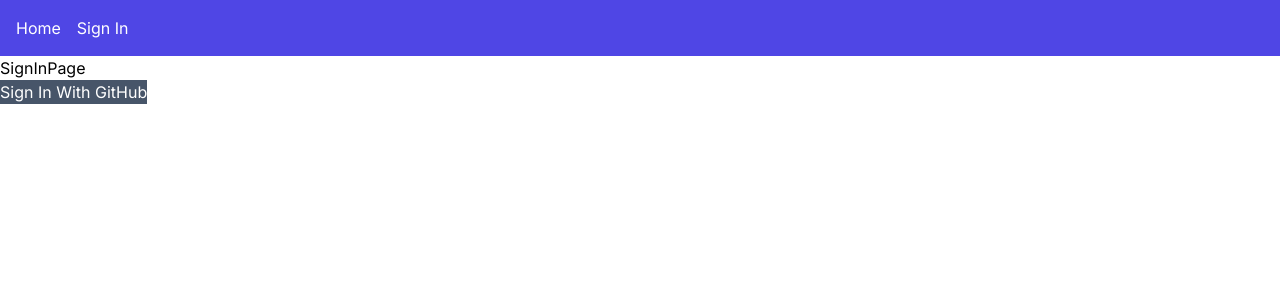
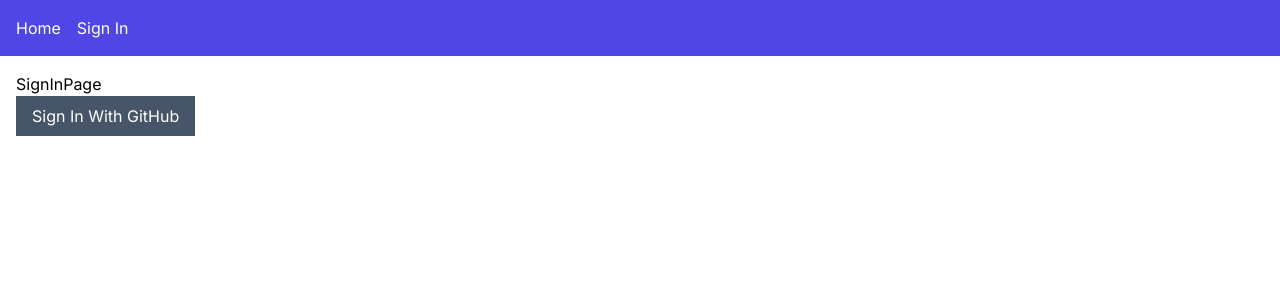
Before and after one commit to andrews1022/demo-nextjs-13-nextauth-custom, a Next.js app: page /sign-in in a window 1280 px wide. Shown: the top 300 px of the page. Built offline with nearby package versions, Linux system fonts and the light colour scheme; no server answers.

Commit message:
renamed SignIn/OutForm to SignIn/OutButton since that is more accurate

```diff
--- a/src/app/layout.tsx
+++ b/src/app/layout.tsx
@@ -23,7 +23,8 @@ const RootLayout = ({ children }: RootLayoutProps) => {
     <html lang="en">
       <body className={inter.className}>
         <Navbar />
-        {children}
+
+        <main className="p-4">{children}</main>
       </body>
     </html>
   );
--- a/src/app/sign-in/page.tsx
+++ b/src/app/sign-in/page.tsx
@@ -2,7 +2,7 @@ import { getServerSession } from "next-auth";
 import { redirect } from "next/navigation";
 import { options } from "../api/auth/[...nextauth]/options";
 
-import SignInForm from "@/components/SignInForm";
+import SignInButton from "@/components/SignInButton";
 
 const SignInPage = async () => {
   const session = await getServerSession(options);
@@ -14,7 +14,7 @@ const SignInPage = async () => {
       <div>
         <h1>SignInPage</h1>
 
-        <SignInForm />
+        <SignInButton />
       </div>
     );
   }
--- a/src/app/sign-out/page.tsx
+++ b/src/app/sign-out/page.tsx
@@ -2,7 +2,7 @@ import { getServerSession } from "next-auth";
 import { redirect } from "next/navigation";
 import { options } from "../api/auth/[...nextauth]/options";
 
-import SignOutForm from "@/components/SignOutForm";
+import SignOutButton from "@/components/SignOutButton";
 
 const SignOutPage = async () => {
   const session = await getServerSession(options);
@@ -14,7 +14,7 @@ const SignOutPage = async () => {
       <div>
         <h1>SignOutPage</h1>
 
-        <SignOutForm />
+        <SignOutButton />
       </div>
     );
   }
--- a/src/components/SignInForm.tsx
+++ b/src/components/SignInButton.tsx
@@ -2,10 +2,10 @@
 
 import { signIn } from "next-auth/react";
 
-const SignInForm = () => {
+const SignInButton = () => {
   return (
     <button
-      className="bg-slate-600 text-white"
+      className="bg-slate-600 px-4 py-2 text-white"
       onClick={() => signIn("github", { callbackUrl: "/profile" })}
       type="button"
     >
@@ -14,4 +14,4 @@ const SignInForm = () => {
   );
 };
 
-export default SignInForm;
+export default SignInButton;
--- a/src/components/SignOutForm.tsx
+++ b/src/components/SignOutButton.tsx
@@ -2,10 +2,10 @@
 
 import { signOut } from "next-auth/react";
 
-const SignOutForm = () => {
+const SignOutButton = () => {
   return (
     <button
-      className="bg-slate-600 text-white"
+      className="bg-slate-600 px-4 py-2 text-white"
       onClick={() => signOut({ callbackUrl: "/" })}
       type="button"
     >
@@ -14,4 +14,4 @@ const SignOutForm = () => {
   );
 };
 
-export default SignOutForm;
+export default SignOutButton;
```
